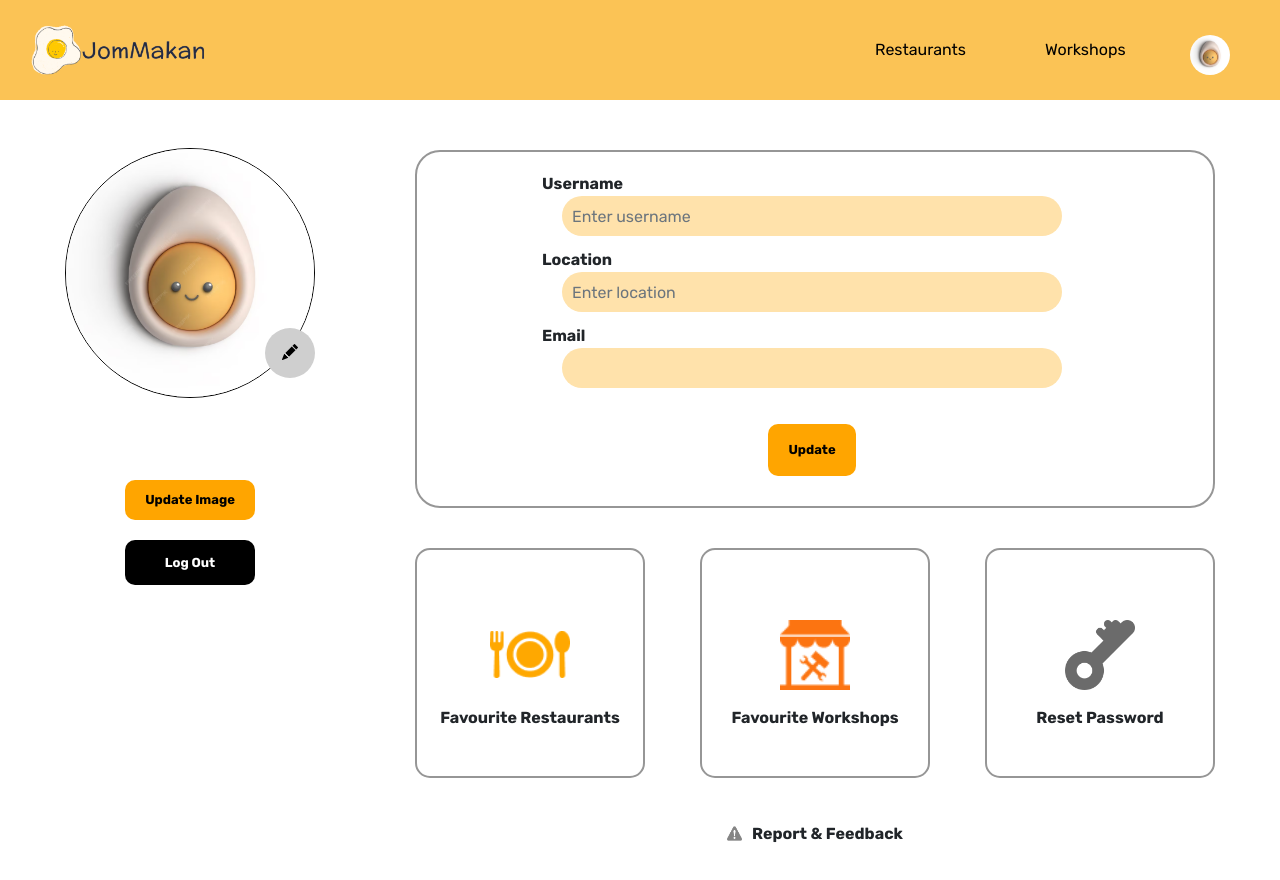
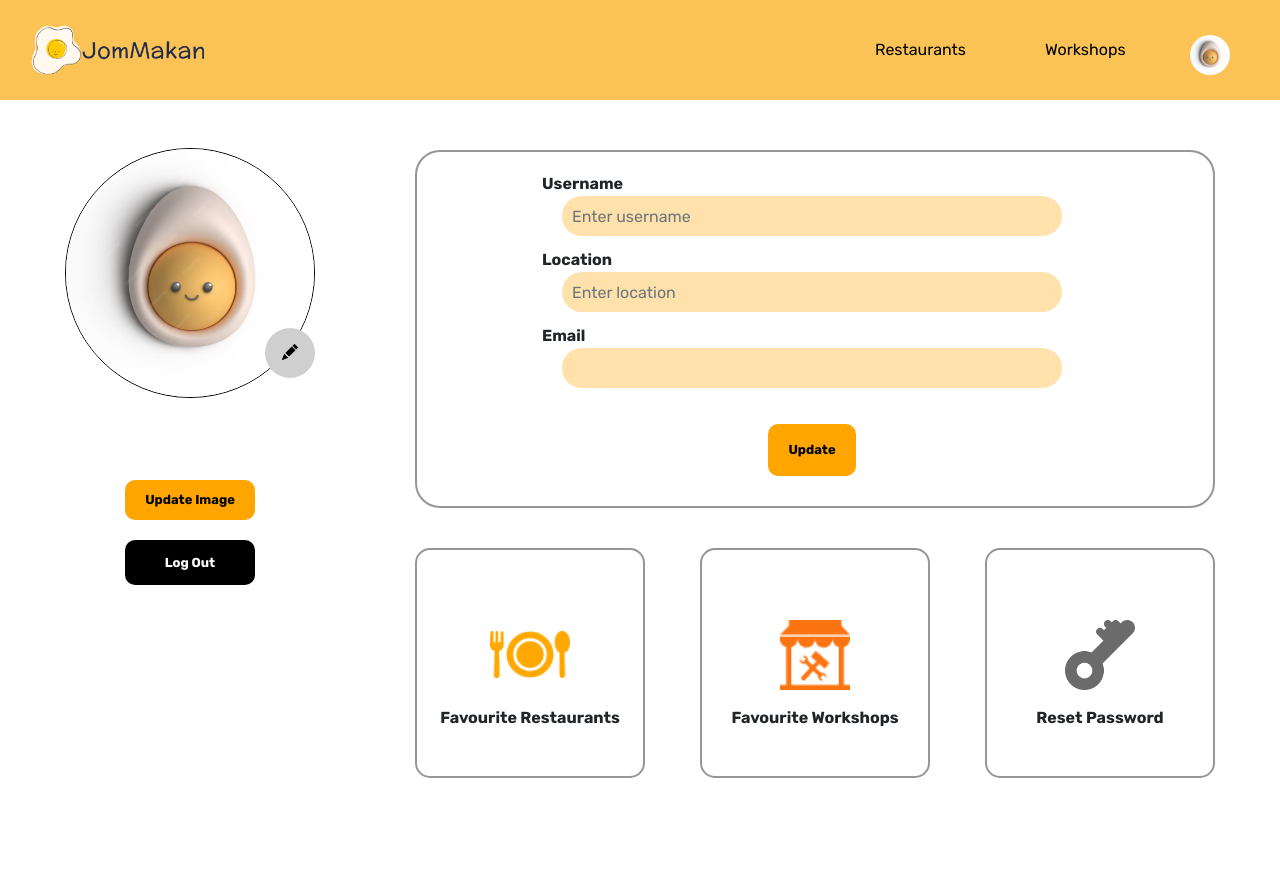
Before and after one commit to yoongtaufoo/JomMakan, a React (Vite) app in the folder client/: page /profile in a window 1280 px wide. Shown: the top 880 px of the page. After the commit the page ends 828 px from the top, so only its background shows below. Built offline with nearby package versions, Linux system fonts and the light colour scheme; no server answers; a web font is replaced by a local one.

Commit message:
update profile

```diff
--- a/client/src/Profile.jsx
+++ b/client/src/Profile.jsx
@@ -274,12 +274,12 @@ const Profile = () => {
               </div>
             </Link>
           </div>
-          <Link to="/report">
+          {/* <Link to="/report">
             <div className="d-flex flex-row justify-content-center mt-5">
               <img id="report-icon" src={report}></img>
               <strong className="">Report & Feedback</strong>
             </div>
-          </Link>
+          </Link> */}
         </div>
       </div>
     </div>
--- a/client/src/Restaurant.jsx
+++ b/client/src/Restaurant.jsx
@@ -33,9 +33,9 @@ const Restaurant = () => {
   const [deleted, setDelete] = useState(false);
   const [confirm, setConfirm] = useState(false);
   const [isSaved, setIsSaved] = useState(false);
-  const [showDetailsPopups, setShowDetailsPopups] = useState(0);
-  const [hasLikes, setHasLikes] = useState([]);
-  const [selectedReviewIndex, setSelectedReviewIndex] = useState(null);
+  // const [showDetailsPopups, setShowDetailsPopups] = useState(0);
+  // const [hasLikes, setHasLikes] = useState([]);
+  // const [selectedReviewIndex, setSelectedReviewIndex] = useState(null);
   const [selectedShareOption, setSelectedShareOption] = useState(null);
   const [openDropdownIndex, setOpenDropdownIndex] = useState(null);
   const [isDropdownIndex, setIsDropdownIndex] = useState(null);
```
